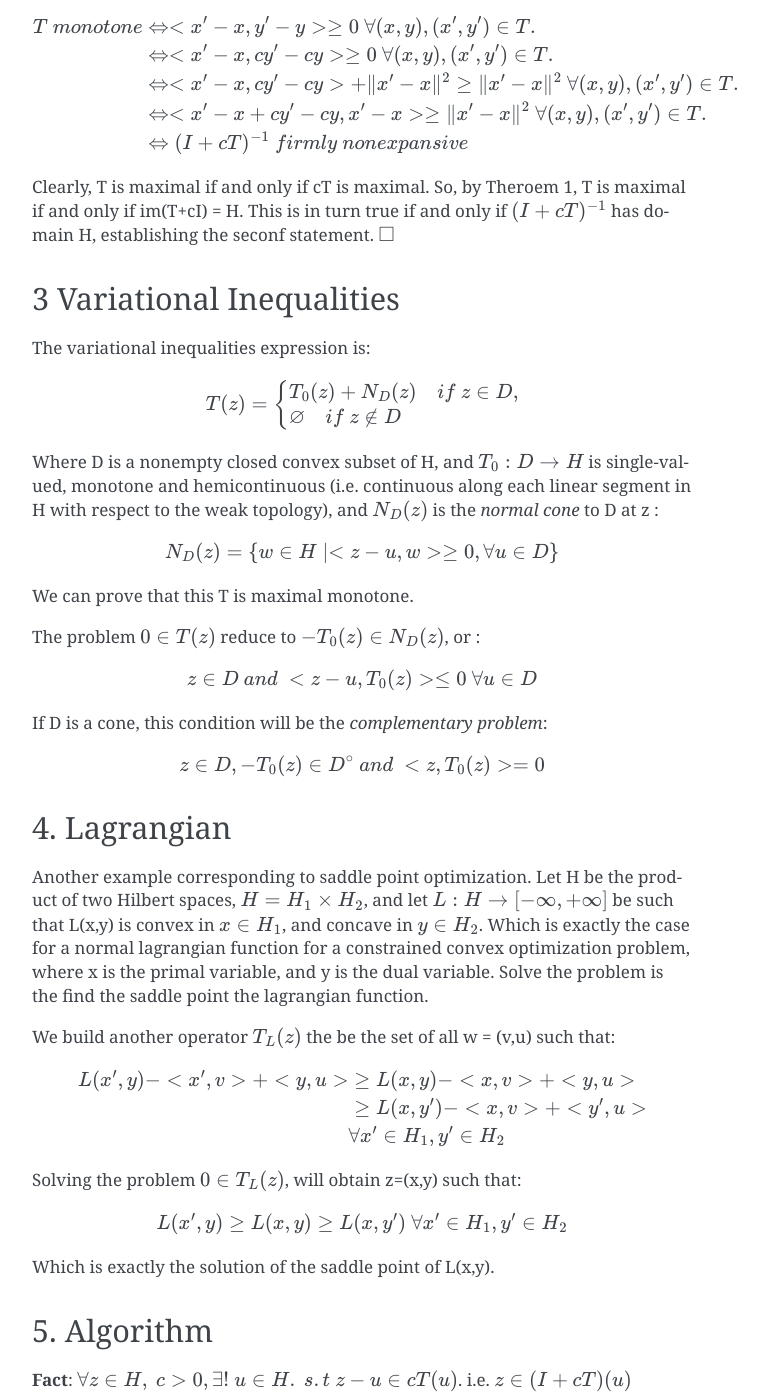
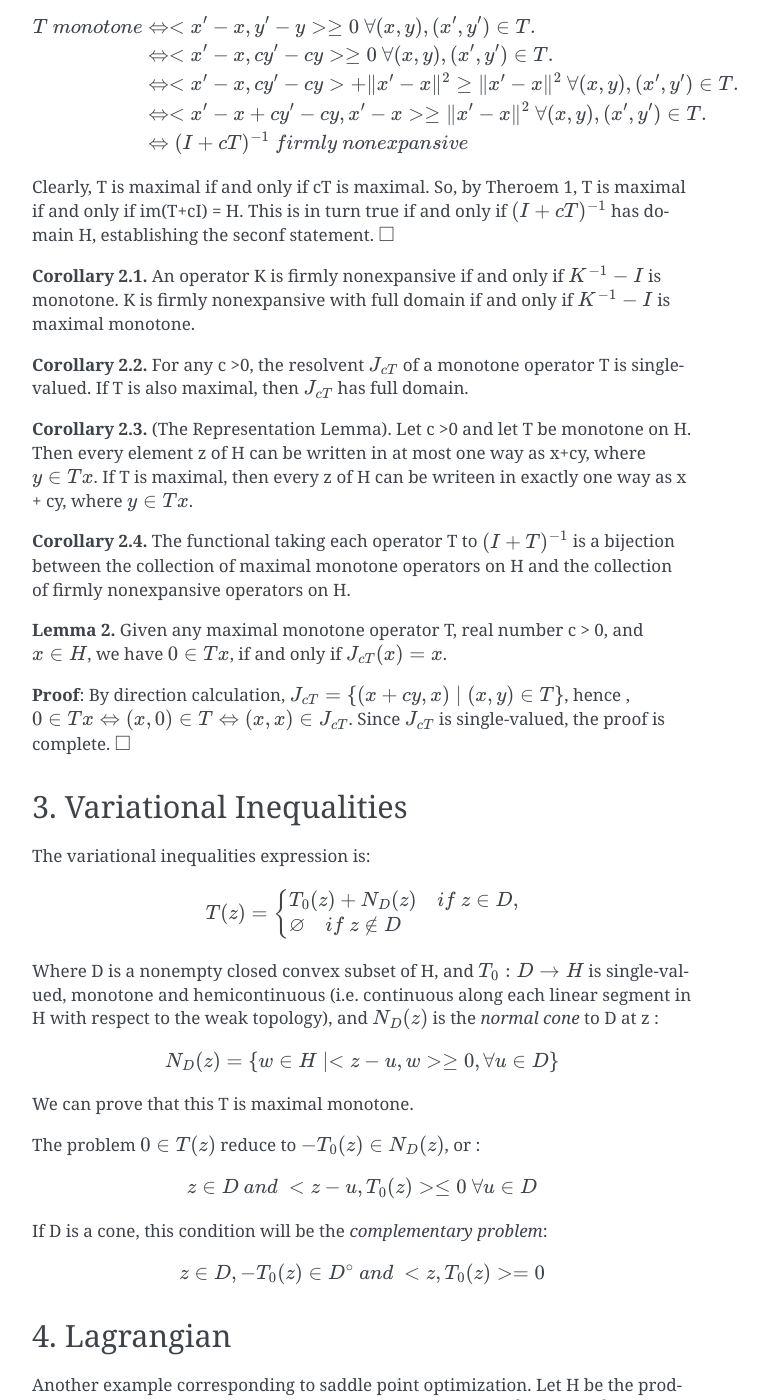
Before and after one commit to gggliuye/cvx_learning, a Sphinx documentation site: the page built from docs/ProximalAlgorithms/Monotone.rst, in a window 1280 px wide and 1400 px high, scrolled down 2934 px. Shown: the whole window, without its empty margins (388-1156 px from the left). Built offline with Sphinx 7.4.7, drawn with Linux system fonts in a browser that asks for light colours; some of the changed text lies outside the part shown.

Commit message:
Update Monotone.rst

```diff
--- a/docs/ProximalAlgorithms/Monotone.rst
+++ b/docs/ProximalAlgorithms/Monotone.rst
@@ -14,7 +14,7 @@ This paper was lined as follows:
 
 
 
-1 Some Backgrounds
+1. Some Backgrounds
 ------------------------------------
 
 **Semi-continuity**
@@ -133,8 +133,19 @@ firmly nonexpansive. Furthermore, T is maximal monotone if and only if :math:`J_
 Clearly, T is maximal if and only if cT is maximal. So, by Theroem 1, T is maximal if and only if im(T+cI) = H. This is in turn true
 if and only if :math:`(I+cT)^{-1}` has domain H, establishing the seconf statement. :math:`\square`
 
+**Corollary 2.1.** An operator K is firmly nonexpansive if and only if :math:`K^{-1} - I` is monotone. K is firmly nonexpansive with full domain if and only if :math:`K^{-1} - I` is maximal monotone.
 
-3 Variational Inequalities
+**Corollary 2.2.** For any c >0, the resolvent :math:`J_{cT}` of a monotone operator T is single-valued. If T is also maximal, then :math:`J_{cT}` has full domain.
+
+**Corollary 2.3.** (The Representation Lemma). Let c >0 and let T be monotone on H. Then every element z of H can be written in at most one way as x+cy, where :math:`y\in Tx`. If T is maximal, then every z of H can be writeen in exactly one way as x + cy, where :math:`y\in Tx`.
+
+**Corollary 2.4.** The functional taking each operator T to :math:`(I+T)^{-1}` is a bijection between the collection of maximal monotone operators on H and the collection of firmly nonexpansive operators on H.
+
+**Lemma 2.** Given any maximal monotone operator T, real number c > 0, and :math:`x\in H`, we have :math:`0\in Tx`, if and only if :math:`J_{cT}(x) = x`.
+
+**Proof**: By direction calculation, :math:`J_{cT} = \{ (x+cy,x)\mid (x,y)\in T  \}`, hence , :math:`0\in Tx \Leftrightarrow (x,0)\in T  \Leftrightarrow (x,x) \in J_{cT}`. Since :math:`J_{cT}` is single-valued, the proof is complete. :math:`\square`
+
+3. Variational Inequalities
 ---------------------------
 
 The variational inequalities expression is:
```
